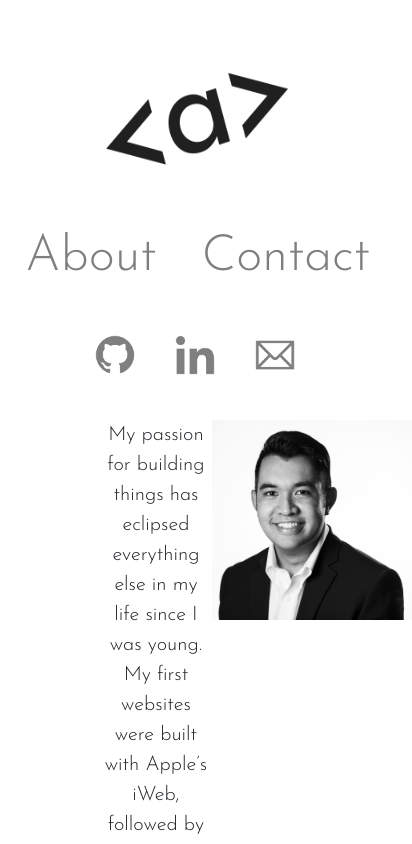
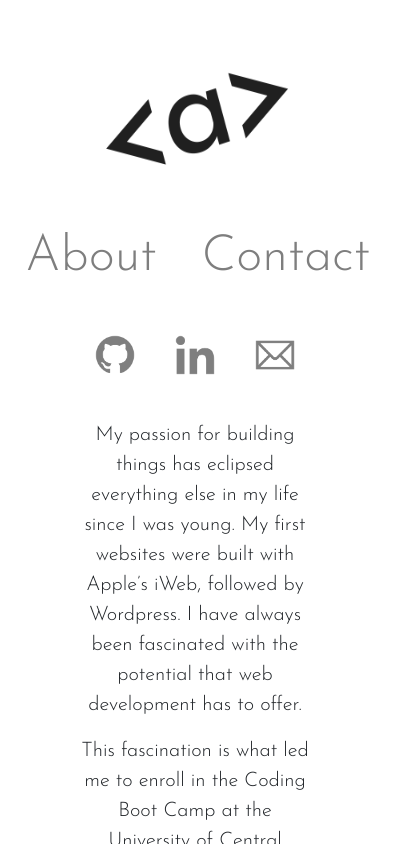
Before and after one commit to adamalcantara/alcantara_development, a React (Create React App) app: page /about in a window 390 px wide. Shown: the top 844 px of the page, 412 px wide, since content can reach past the window. Built offline with nearby package versions, Linux system fonts and the light colour scheme.

Commit message:
Updated media query for about page

```diff
--- a/src/pages/About/style.css
+++ b/src/pages/About/style.css
@@ -36,4 +36,20 @@
       width: 60%;
       margin-left: 100px;
     }
+
+    #contentBox {
+        flex-direction: column;
+        align-items: center;
+    }
   }
+
+  @media (max-width: 768px) {
+      #textbox {
+          margin-left: 0;
+      }
+      #image {
+          width: 350px;
+          height: 350px;
+          margin-bottom: 30px;
+      }
+  }
```
